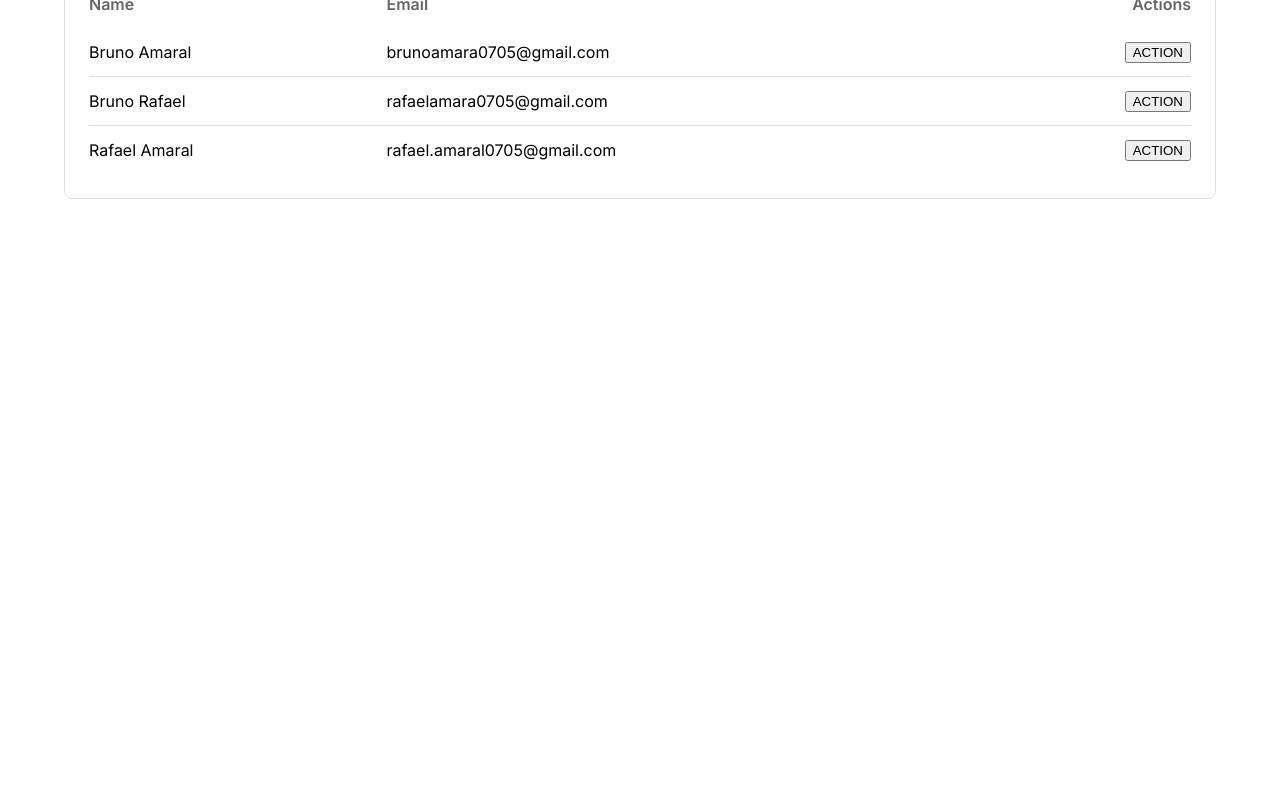
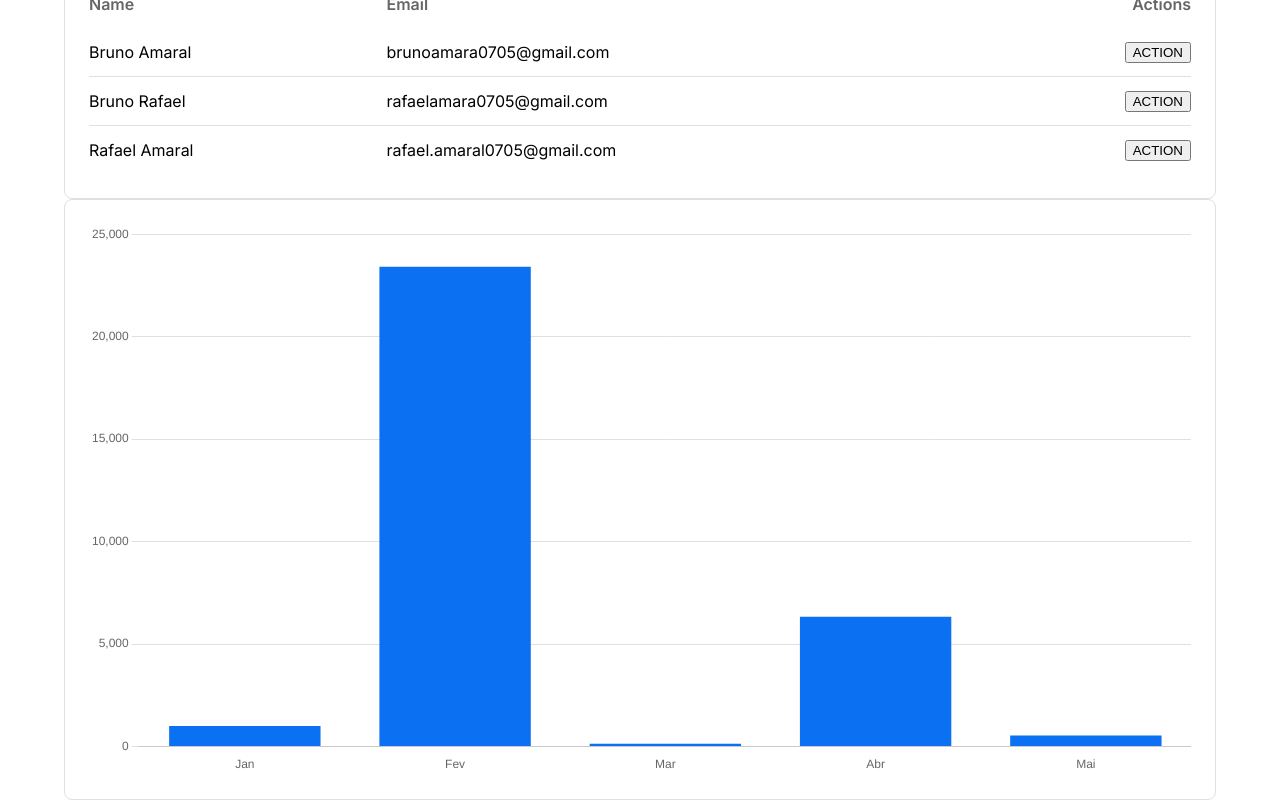
Before and after one commit to RaFFa0705/dnc-sales-dashboard-bruno, a React (Vite) app: page /home in a window 1280 px wide. Shown: the part 445-1245 px from the top of the page. Before the commit the page ends 800 px from the top, so only its background shows below. Built offline with nearby package versions, Linux system fonts and the light colour scheme.

Commit message:
Feat: Chart Component

```diff
--- a/package.json
+++ b/package.json
@@ -16,7 +16,9 @@
     "@mui/material": "^7.3.2",
     "@mui/system": "^7.3.2",
     "@types/styled-components": "^5.1.34",
+    "chart.js": "^4.5.0",
     "react": "^19.1.1",
+    "react-chartjs-2": "^5.3.0",
     "react-dom": "^19.1.1",
     "react-router-dom": "^7.8.2",
     "styled-components": "^6.1.19"
--- /dev/null
+++ b/src/components/CustomChart.tsx
@@ -0,0 +1,81 @@
+import { useTheme } from 'styled-components'
+import {
+  Chart as chartJS,
+  CategoryScale,
+  LinearScale,
+  BarElement,
+  PointElement,
+  LineElement,
+  Title,
+  Tooltip,
+  Legend,
+} from 'chart.js'
+import { Line } from 'react-chartjs-2'
+import { Bar } from 'react-chartjs-2'
+import type { CustomChartProps } from '@/types'
+
+chartJS.register(
+  CategoryScale,
+  LinearScale,
+  BarElement,
+  PointElement,
+  LineElement,
+  Title,
+  Tooltip,
+  Legend
+)
+
+function CustomChart(props: CustomChartProps) {
+  const { data, labels, type } = props
+  const theme = useTheme()
+  const options = {
+    responsive: true,
+    scaleShowVerticalLines: false,
+    scales: {
+      x: {
+        boder: {
+          display: false,
+        },
+        grid: {
+          display: false,
+        },
+        ticks: {
+          color: theme.typographies.subtitle,
+        },
+      },
+      y: {
+        border: {
+          display: false,
+        },
+        grid: {
+          color: theme.appDefaultStroker,
+        },
+        ticks: {
+          color: theme.typographies.subtitle,
+        },
+      },
+    },
+    plugins: {
+      legend: {
+        display: false,
+      },
+    },
+  }
+  const chartData = {
+    labels,
+    datasets: [
+      {
+        data: data,
+        borderColor: 'rgb(12, 112, 242)',
+        backgroundColor: 'rgb(12, 112, 242, 1)',
+      },
+    ],
+  }
+  return type === 'bar' ? (
+    <Bar options={options} data={chartData} />
+  ) : (
+    <Line options={options} data={chartData} />
+  )
+}
+
+export default CustomChart
--- a/src/components/index.ts
+++ b/src/components/index.ts
@@ -8,3 +8,4 @@
 export { default as AvatarsList } from './AvatarList'
 export { default as Header } from './Header'
 export { default as FormComponents } from './FormComponents'
+export { default as CustomChart } from './CustomChart'
--- a/src/pages/Home.tsx
+++ b/src/pages/Home.tsx
@@ -1,4 +1,10 @@
-import { AvatarsList, CardComponent, CustomTable, Header } from '@/components'
+import {
+  AvatarsList,
+  CardComponent,
+  CustomChart,
+  CustomTable,
+  Header,
+} from '@/components'
 import { Container } from '@mui/system'
 import { currencyConverter } from '@/utils'
 
@@ -55,6 +61,13 @@
             rows={mockTableData.rows}
           />
         </CardComponent>
+        <CardComponent>
+          <CustomChart
+            labels={['Jan', 'Fev', 'Mar', 'Abr', 'Mai']}
+            data={[1000.12, 23412.456, 135.646, 6333.12, 546.234]}
+            type="bar"
+          />
+        </CardComponent>
       </Container>
     </>
   )
--- /dev/null
+++ b/src/types/customChart.d.ts
@@ -0,0 +1,5 @@
+export interface CustomChartProps {
+  labels: string[]
+  data: number[]
+  type: 'line' | 'bar'
+}
--- a/src/types/index.ts
+++ b/src/types/index.ts
@@ -3,3 +3,4 @@
 export * from './formComponents'
 export * from './avatarsList'
 export * from './customTable'
+export * from './customChart'
```
Also changed, not shown: 1 other file (tests, documents, lock files or other folders).
